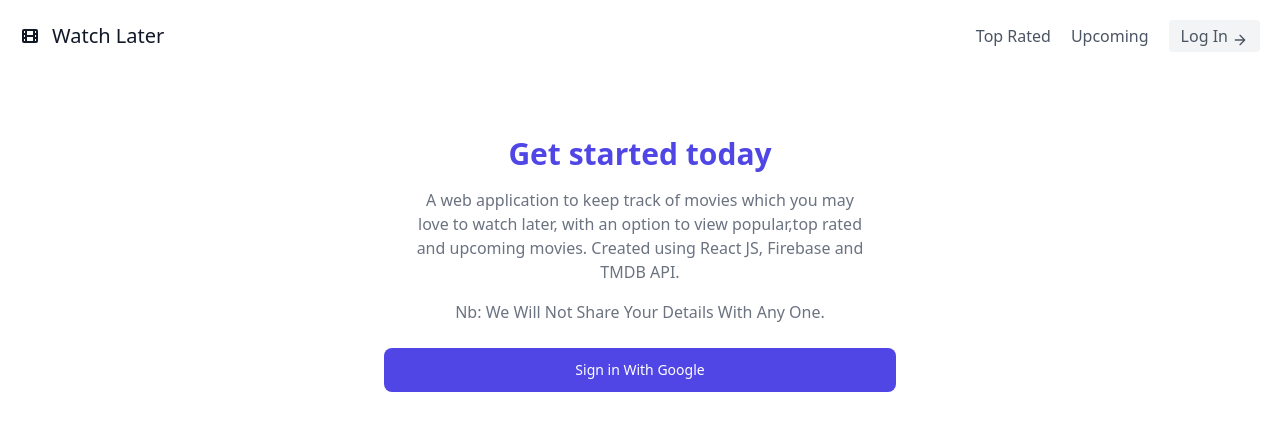
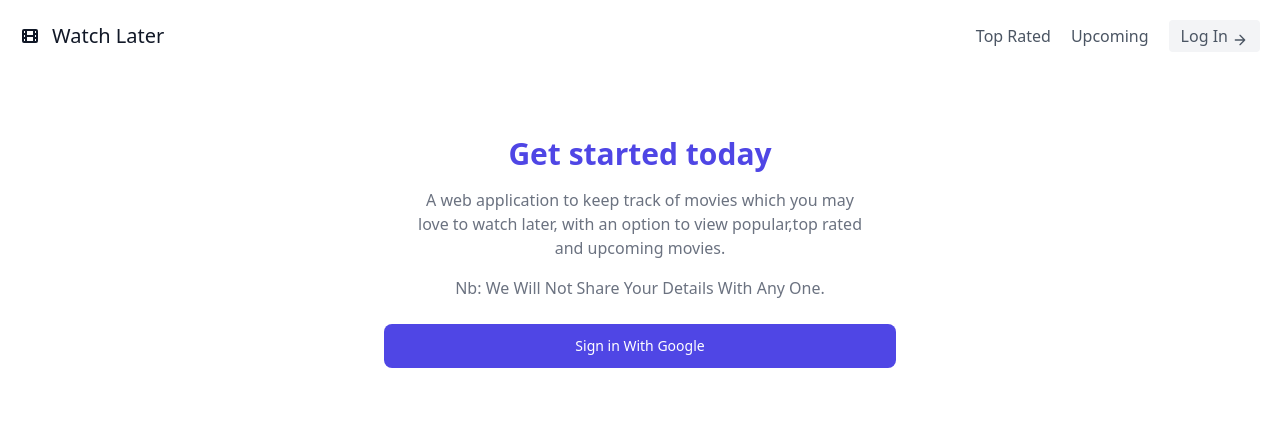
Before and after one commit to dheerajtp/Watch-Later, a React (Create React App) app: page /login in a window 1280 px wide. Shown: the top 430 px of the page. Built offline with nearby package versions, Linux system fonts and the light colour scheme; what react-toast-notifications would draw is missing.

Commit message:
Update Login.js

```diff
--- a/src/Pages/Login.js
+++ b/src/Pages/Login.js
@@ -24,7 +24,7 @@ function Login({ setIsAuthenticated }) {
         </h1>
 
         <p className="max-w-md mx-auto mt-4 text-center text-gray-500">
-          A web application to keep track of movies which you may love to watch later, with an option to view popular,top rated and upcoming movies. Created using React JS, Firebase and TMDB API.
+          A web application to keep track of movies which you may love to watch later, with an option to view popular,top rated and upcoming movies.
         </p>
         <p className="max-w-md mx-auto mt-4 text-center text-gray-500">
           Nb: We Will Not Share Your Details With Any One.
```
